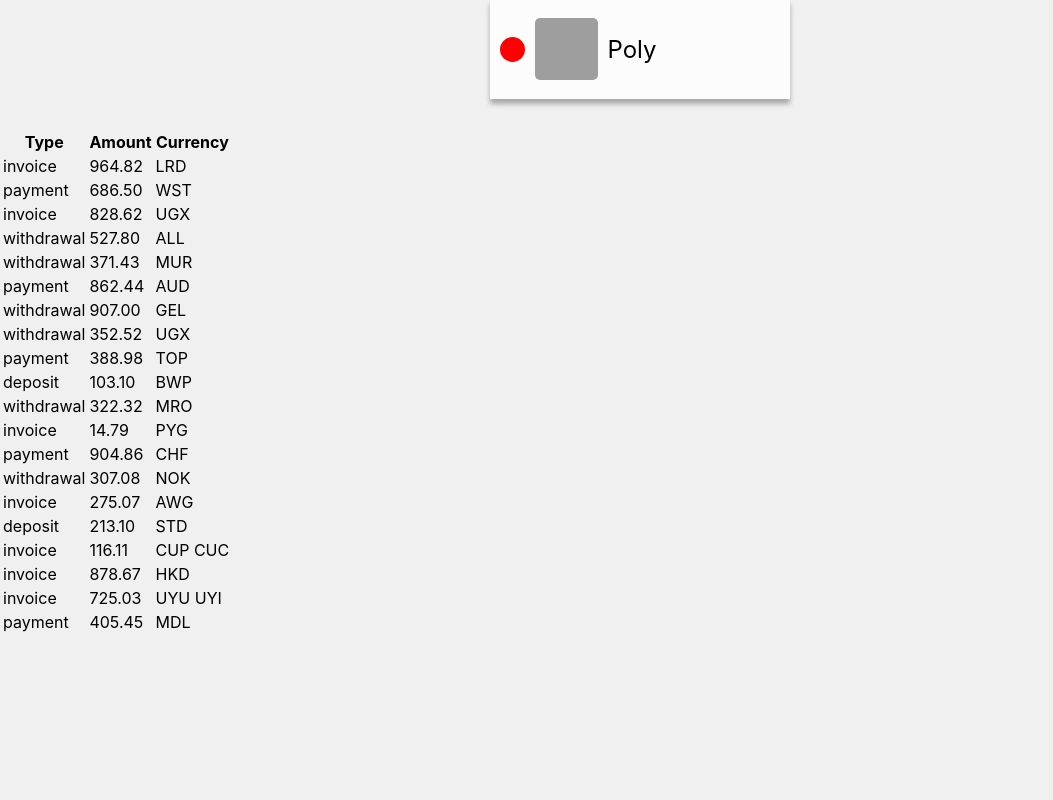
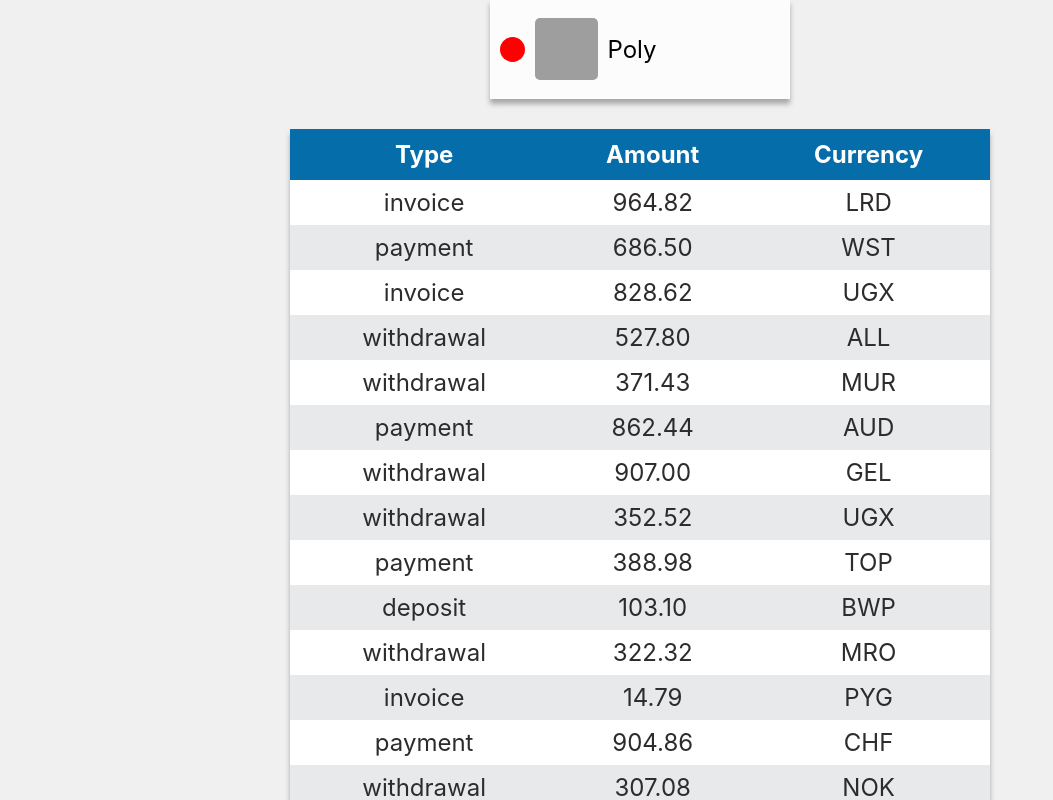
Before and after one commit to 001elijah/goit-react-hw-01-components, a React (Create React App) app: page / in a window 1280 px wide. Shown: the part 1520-2320 px from the top of the page, without its empty margins (0-1053 px from the left). Before the commit the page ends 2155 px from the top, so only its background shows below. Built offline with nearby package versions, Linux system fonts and the light colour scheme; grey boxes are pictures that could not be loaded.

Commit message:
update task 4

```diff
--- a/src/components/Statistics/Statistics.style.js
+++ b/src/components/Statistics/Statistics.style.js
@@ -16,6 +16,7 @@ export const StatisticsTitle = styled.h2`
     padding: 30px 0;
     font-size: 44px;
     color: grey;
+    box-shadow: 0px 5px 5px 0px rgba(0,0,0,0.3);
 `;
 
 // export const TitleVisible = styled(StatisticsTitle)`
@@ -26,6 +27,7 @@ export const StatList = styled.ul`
     display: flex;
     justify-content: center;
     width: 700px;
+    box-shadow: 0px 5px 5px 0px rgba(0,0,0,0.3);
 `;
 
 export const Item = styled.li`
--- a/src/components/Transactions/Transactions.jsx
+++ b/src/components/Transactions/Transactions.jsx
@@ -1,15 +1,17 @@
 import PropTypes from "prop-types";
 import TransactionsCase from "./TransactionsCase/TransactionsCase";
+import { TransactionsTable, TableH } from "./Transactions.style";
+
 
 const Transactions = (props) => {
     const { transactions } = props;
     return (
-        <table className="transaction-history">
+        <TransactionsTable>
         <thead>
             <tr>
-            <th>Type</th>
-            <th>Amount</th>
-            <th>Currency</th>
+            <TableH>Type</TableH>
+            <TableH>Amount</TableH>
+            <TableH>Currency</TableH>
             </tr>
         </thead>
 
@@ -25,7 +27,7 @@ const Transactions = (props) => {
                 );
             })}
         </tbody>
-        </table>
+        </TransactionsTable>
     );
 };
 
--- /dev/null
+++ b/src/components/Transactions/Transactions.style.js
@@ -0,0 +1,35 @@
+import styled from 'styled-components';
+
+export const TransactionsTable = styled.table`
+    font-size: 24px;
+    border-collapse: collapse;
+    border-spacing: 0;
+
+    margin: 0 auto 30px auto;
+    width: 700px;
+
+    box-shadow: 0px 5px 5px 0px rgba(0,0,0,0.3);
+`;
+
+export const TableH = styled.th`
+    padding-top: 11px;
+    padding-bottom: 11px;
+    background-color: #046daa;
+    color: white;
+`;
+
+export const TableRow = styled.tr`
+
+    :nth-child(even) {
+        background-color: #E7E9EB;
+    }
+    &:nth-child(odd) {
+        background-color: #fff;
+    }
+`;
+
+export const TableData = styled.td`
+    text-align: center;
+    padding: 8px;
+    color: #2c2c2c
+`;
--- a/src/components/Transactions/TransactionsCase/TransactionsCase.jsx
+++ b/src/components/Transactions/TransactionsCase/TransactionsCase.jsx
@@ -1,13 +1,14 @@
 import PropTypes from "prop-types";
+import { TableRow, TableData } from "../Transactions.style";
 
 const TransactionsCase = (props) => {
     const { type, amount, currency } = props;
     return (
-        <tr>
-            <td>{type}</td>
-            <td>{amount}</td>
-            <td>{currency}</td>
-        </tr>
+        <TableRow>
+            <TableData>{type}</TableData>
+            <TableData>{amount}</TableData>
+            <TableData>{currency}</TableData>
+        </TableRow>
     );
 };
 
```
